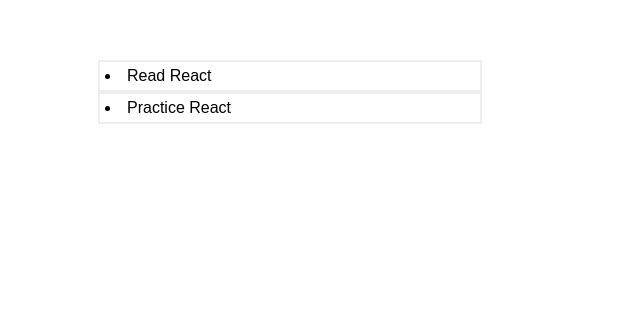
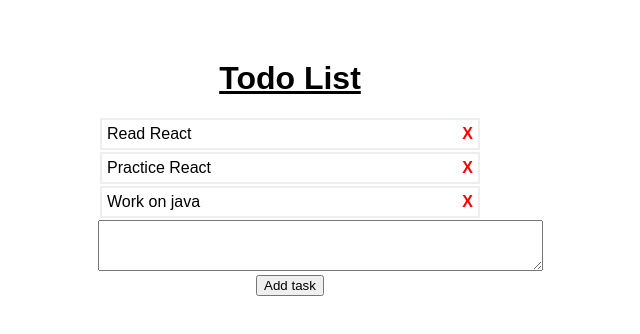
Before and after one commit to alapatbh/todo-application-react, a React app: page / in a window 1280 px wide. Shown: the whole page, without its empty margins (350-990 px from the left). Built offline with nearby package versions, Linux system fonts and the light colour scheme.

Commit message:
Copy for production Version 1.0

```diff
--- a/src/Components/Action/Action.js
+++ b/src/Components/Action/Action.js
@@ -1,11 +1,35 @@
-import React from 'react';
+import React, { Component } from 'react';
 
-const Action = () => {
+class Action extends Component {
+    state={
+        todoItemContent: ''
+    }
+
+    updateContent= (event)=>{
+        this.setState(
+            {
+                todoItemContent:event.target.value
+            }
+        );
+        //console.log('[Action.js]->',this.state.todoItemContent);
+    }
+
+    clearTextArea(){
+        this.setState({
+            todoItemContent: ''
+        });
+    }
+
+    render(){
     return <div>
-        <textarea cols="6" rows="100"/>
-        <br/>
-        <input type="submit" value="Add task"/>
-    </div>
+                <textarea onChange={(event)=>this.updateContent(event)} value={this.state.todoItemContent} cols="53" rows="3"/>
+                <br/>
+                <input onClick={
+                    ()=> {this.props.addItem(this.state.todoItemContent);
+                    this.clearTextArea()}
+                } type="submit" value="Add task"/>
+            </div>
+    }
 }
 
 export default Action;
--- a/src/Components/Todo/TodoItem/TodoItem.css
+++ b/src/Components/Todo/TodoItem/TodoItem.css
@@ -0,0 +1,14 @@
+p{
+    border:2px solid #eee;
+    padding: 5px;
+    margin: 2px;
+    text-align: left;
+
+}
+
+.deleteSymbol{
+    color: red;
+    font-weight: bold;
+    float: right;
+    cursor:pointer;
+}
--- a/src/Components/Todo/TodoItem/TodoItem.js
+++ b/src/Components/Todo/TodoItem/TodoItem.js
@@ -2,9 +2,9 @@
 import './TodoItem.css';
 
 const TodoItem = (props) => {
-    return <span>
-        {props.todoItemContent}
-    </span>
+    return <p>
+        {props.todoItemContent} <span  onClick={props.deleteEachItem}  className="deleteSymbol">X</span>
+    </p>
 }
 
 export default TodoItem;
--- a/src/Components/Todo/TodoList/TodoList.css
+++ b/src/Components/Todo/TodoList/TodoList.css
@@ -1,4 +1,3 @@
 .listCss{
-    padding: 5px;
     border:2px solid #eee;
 }
--- a/src/Components/Todo/TodoList/TodoList.js
+++ b/src/Components/Todo/TodoList/TodoList.js
@@ -6,16 +6,49 @@
 
     state={
         contentList: [
-            'Read React','Practice React'
+            'Read React','Practice React','Work on java'
         ]
     };
 
+    deleteTodoItemHandler = (itemIndex) => {
+        const contentListDup = this.state.contentList.slice();
+        contentListDup.splice(itemIndex,1);
+        this.setState({
+            contentList:contentListDup
+        });
+    }
+
+    componentWillReceiveProps(nextProps) {
+        let contentListDup= this.state.contentList.slice();
+            contentListDup=[...contentListDup,nextProps.addItem];
+            console.log(contentListDup);
+            this.setState({     contentList: contentListDup});
+
+    }
+
+    addItemToState = () =>{
+        if(this.props.addItem!==''){
+            let contentListDup= this.state.contentList.slice();
+            contentListDup=[...contentListDup,this.props.addItem];
+            console.log(contentListDup);
+            this.setState({
+                contentList:contentListDup
+            });
+        }
+    }
+
     render(){
+
         let body= (
             <div >
                 {this.state.contentList.map(
                 (eachItem,index ) => {
-                    return <li className="listCss"><TodoItem key={index} todoItemContent={eachItem} /></li>
+                    return (
+                            <TodoItem key={index}
+                            todoItemContent={eachItem}
+                            deleteEachItem={() => this.deleteTodoItemHandler(index)}
+                            />
+                            )
                     }
                 )}
             </div>);
--- a/src/Container/App.css
+++ b/src/Container/App.css
@@ -2,4 +2,5 @@
   width: 30%;
   margin: auto;
   margin-top: 60px;
+  text-align: center;
 }
--- a/src/Container/App.js
+++ b/src/Container/App.js
@@ -1,12 +1,25 @@
 import React, { Component } from 'react';
 import './App.css';
+import Action from '../Components/Action/Action.js'
 import TodoList from '../Components/Todo/TodoList/TodoList.js';
 
 class App extends Component {
+
+  state={
+    todoItemContent:''
+  }
+  addItemHandler = (itemContent) => {
+    this.setState({
+      todoItemContent:itemContent
+    });
+
+  }
   render() {
     return (
       <div className="App">
-        <TodoList  className="todoStyle"/>
+        <h1><u>Todo List</u></h1>
+        <TodoList addItem={this.state.todoItemContent} className="todoStyle"/>
+        <Action addItem={this.addItemHandler}  />
       </div>
     );
   }
```
